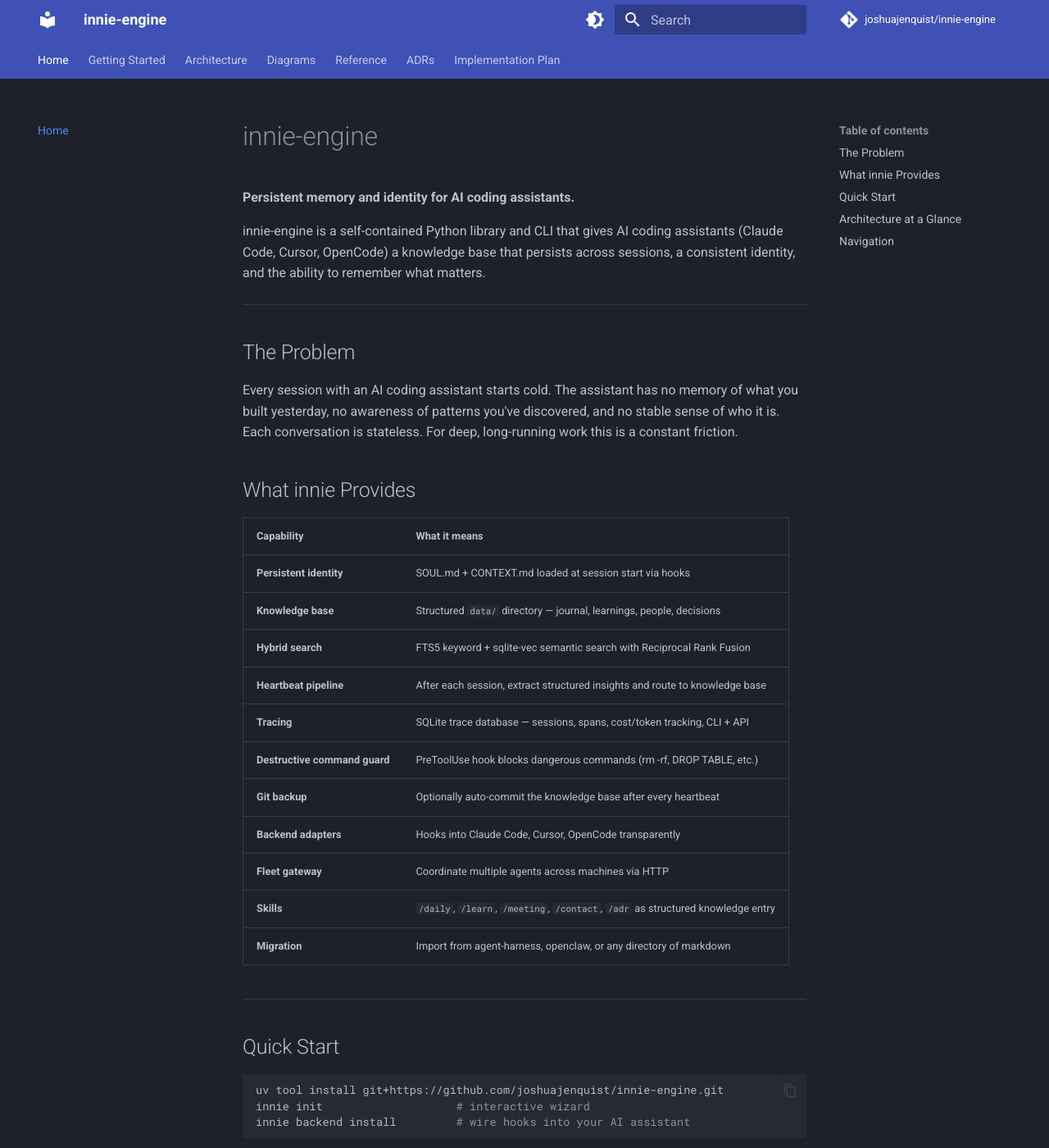
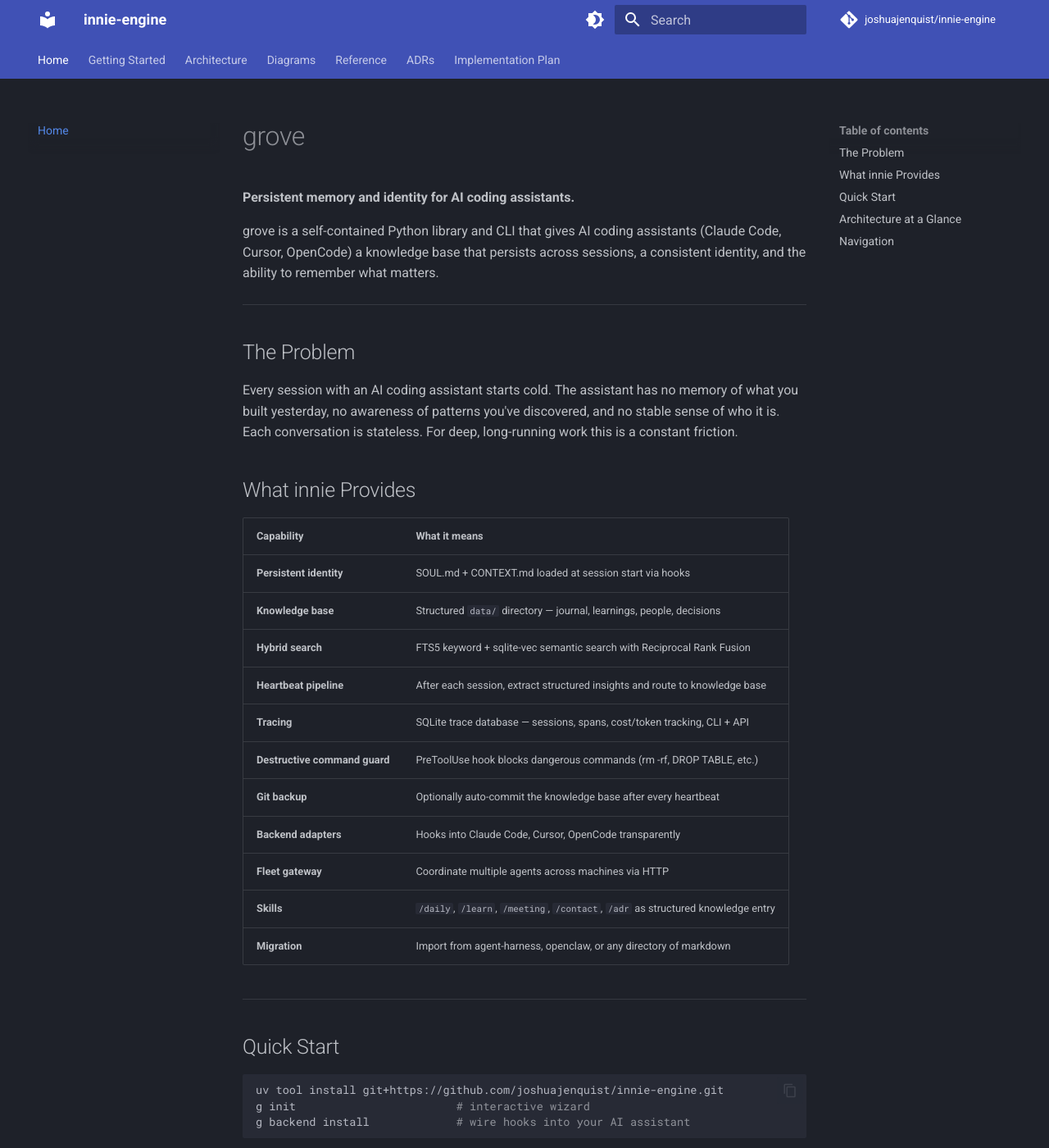
Before and after one commit to unarmedpuppy/innie-engine, an MkDocs documentation site: the page built from docs/index.md, in a window 1280 px wide and 1400 px high. Shown: the whole window at 82% size. Built offline with MkDocs 1.6.1 and Material for MkDocs 9.7.7, drawn with Linux system fonts in a browser that asks for light colours; comment, search, counter and statistics services are not loaded; some of the changed text lies outside the part shown.

Commit message:
add env vars reference doc, clean up stale INNIE_* in docs
- docs/reference/env.md: full reference for all GROVE_* env vars,
  ~/.env automation secrets, backward compat table, example .env files
- docs/reference/config.md: update paths ~/.innie → ~/.grove, INNIE_AGENT
  → GROVE_AGENT, innie CLI → g CLI, innie.core → grove.core
- docs/index.md: update all paths/CLI refs from innie to grove

Co-Authored-By: Claude Sonnet 4.6 <noreply@anthropic.com>

````diff
--- a/docs/index.md
+++ b/docs/index.md
@@ -1,8 +1,8 @@
-# innie-engine
+# grove
 
 **Persistent memory and identity for AI coding assistants.**
 
-innie-engine is a self-contained Python library and CLI that gives AI coding assistants (Claude Code, Cursor, OpenCode) a knowledge base that persists across sessions, a consistent identity, and the ability to remember what matters.
+grove is a self-contained Python library and CLI that gives AI coding assistants (Claude Code, Cursor, OpenCode) a knowledge base that persists across sessions, a consistent identity, and the ability to remember what matters.
 
 ---
 
@@ -32,8 +32,8 @@ Every session with an AI coding assistant starts cold. The assistant has no memo
 
 ```bash
 uv tool install git+https://github.com/joshuajenquist/innie-engine.git
-innie init                    # interactive wizard
-innie backend install         # wire hooks into your AI assistant
+g init                        # interactive wizard
+g backend install             # wire hooks into your AI assistant
 ```
 
 Then start your AI assistant. It will automatically receive your SOUL.md and CONTEXT.md at session start.
@@ -43,11 +43,11 @@ Then start your AI assistant. It will automatically receive your SOUL.md and CON
 ## Architecture at a Glance
 
 ```
-~/.innie/
+~/.grove/
 ├── config.toml               ← global config
 ├── user.md                   ← your profile (name, role, preferences)
 └── agents/
-    └── innie/                ← your agent
+    └── oak/                  ← your agent
         ├── SOUL.md           ← permanent identity and principles
         ├── CONTEXT.md        ← working memory (bounded, auto-decays)
         ├── profile.yaml      ← metadata
@@ -70,7 +70,7 @@ Then start your AI assistant. It will automatically receive your SOUL.md and CON
             └── heartbeat-state.json
 ```
 
-Two-layer storage is the central architectural choice: `data/` is permanent and git-trackable; `state/` is ephemeral and rebuildable. If `state/` is lost, `innie index` rebuilds it from `data/`.
+Two-layer storage is the central architectural choice: `data/` is permanent and git-trackable; `state/` is ephemeral and rebuildable. If `state/` is lost, `g index` rebuilds it from `data/`.
 
 ---
 
````
Also changed, not shown: other parts of docs/index.md (+1 -1 lines), docs/reference/config.md (+6 -6 lines), docs/reference/env.md (added, +141 -0 lines).
